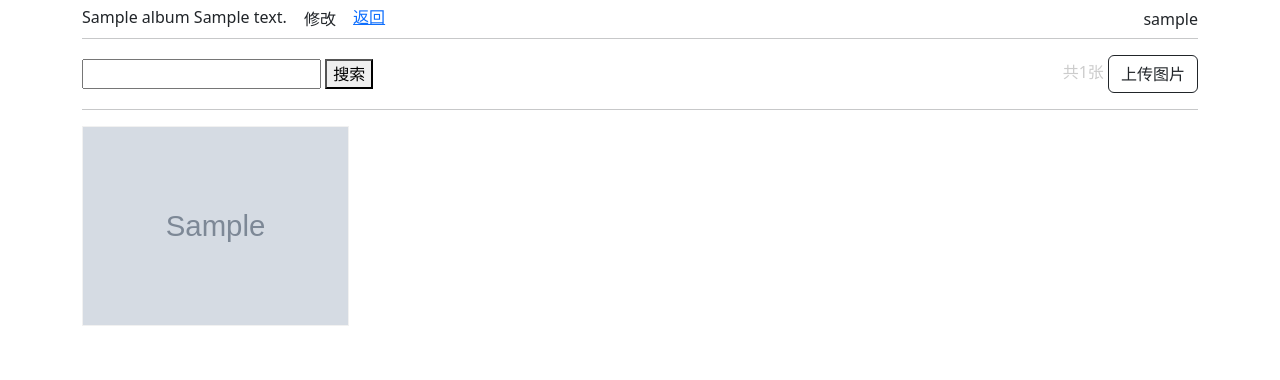
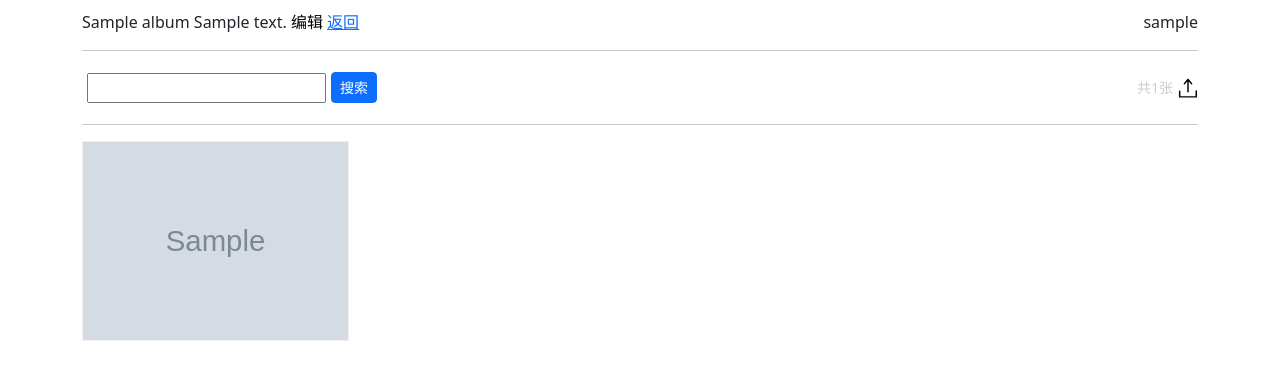
Before and after one commit to BlackIce417/NasCtr, a Django app: page /albums/1 in a window 1280 px wide. Shown: the top 380 px of the page. Run offline with Django 5.2, Linux system fonts and the light colour scheme; a user stored in the database is signed in; tables that the repository leaves empty hold one stand-in row (values such as "Sample post"); grey boxes marked "Sample" are stand-in pictures; some libraries are stand-ins or nearby versions.

Commit message:
some updates

```diff
--- a/NasCtr/settings.py
+++ b/NasCtr/settings.py
@@ -83,6 +83,7 @@ DATABASES = {
         'PASSWORD': 'test123!',
         'HOST': 'localhost',
         'PORT': '1433',
+        'CONN_MAX_AGE': 7200,
         'OPTIONS': {
             'driver': 'ODBC Driver 18 for SQL Server',
             'extra_params': 'TrustServerCertificate=yes;Encrypt=yes',
--- a/main/forms.py
+++ b/main/forms.py
@@ -6,3 +6,6 @@ class PictureForm(forms.Form):
                                   required=False,
                                   label="备注",
                                   initial="")
+
+    class Meta:
+        label_suffix = ""
--- a/main/static/css/album.css
+++ b/main/static/css/album.css
@@ -2,6 +2,66 @@
     display: flex;
     justify-content: space-between;
     align-items: center;
+    margin: 10px 0 0 0;
+}
+
+.album-nav .album-info .btn-edit-albuminfo {
+    padding: 0;
+    border: 0;
+    background-color: transparent;
+}
+
+#uploadimg .upload-box {
+    padding: 10px;
+}
+
+#uploadimg .img-box .btn-group-upload {
+    display: flex;
+    justify-content: flex-start;
+    align-items: center;
+}
+
+#uploadimg .upload-box .btn-group-upload button {
+    margin: 5px;
+}
+
+#uploadimg .input-field {
+    width: 100%;
+    display: flex;
+    margin: 10px 0;
+    align-items: center;
+}
+
+#uploadimg .input-field label {
+    width: 70px ;
+    text-align-last: justify;
+    white-space: nowrap;
+}
+
+#uploadimg .input-field input {
+    flex: 1;
+}
+
+#uploadimg .popup .head button {
+    border: none;
+    background-color: transparent;
+    font-size: 16px;
+    cursor: pointer;
+}
+
+#uploadimg .img-box {
+
+}
+
+#uploadimg .img-area {
+    display: grid;
+    grid-template-columns: repeat(4, 1fr);
+}
+
+#uploadimg .img-item {
+    height: 150px;
+    width: 150px;
+    background-color: transparent;
 }
 
 /* 遮罩层 */
@@ -153,6 +213,7 @@
 
 .upload-area {
     display: none;
+    z-index: 999;
 }
 
 /* 可点击放大的图片 */
@@ -287,4 +348,6 @@
 
 .album-options .album-info-r .picture-count {
     color: #cccccc;
+    margin: 5px;
+    font-size: 14px;
 }
--- /dev/null
+++ b/main/static/css/style.css
@@ -0,0 +1,21 @@
+.search-box {
+    display: flex;
+    justify-content: center;
+    align-items: center;
+    margin: 5px;
+}
+
+.search-box input {
+    margin-right: 5px;
+}
+
+.btn-upload-single-img {
+    width: 150px;
+    height: 150px;
+    padding: 0;
+    display: flex;
+    justify-content: center;
+    align-items: center;
+    border: none;
+    background-color: transparent;
+}
--- a/main/static/js/album.js
+++ b/main/static/js/album.js
@@ -4,13 +4,11 @@ $(document).ready(function () {
     })
     // $("#overlay").show()
     $("#btn-uploadimg").click(function () {
-        $(".upload-area").show();
-        $("#btn-uploadimg").hide();
+        $("#uploadimg").show();
     })
 
     $("#btn-cancelupload").click(function () {
-        $(".upload-area").hide()
-        $("#btn-uploadimg").show();
+        $("#uploadimg").hide();
     });
 
     $(document).on("click", ".picture-item", function (e) {
@@ -90,6 +88,18 @@ $(document).ready(function () {
     $(".picture-tag-wrapper").on("click", ".btn-add-tag", function (e) {
         $("#input-add-tag").show();
     });
+
+    $("#btn-upload-single-img").click(function(e) {
+        $("#upload-single-image").click();
+    });
+
+    $("#upload-single-image").change(function() {
+        let file = this.files[0];
+        if (file) {
+
+        }
+    })
+
 });
 function hidePopup(params) {
     $("#overlay").hide();
--- a/main/templates/main/album.html
+++ b/main/templates/main/album.html
@@ -6,6 +6,7 @@
     <meta name="viewport" content="width=device-width, initial-scale=1.0" />
     <link rel="stylesheet" href="{% static 'bootstrap-5.3.0-alpha1-dist/css/bootstrap.min.css' %}" />
     <link rel="stylesheet" href="{% static 'css/album.css' %}" />
+    <link rel="stylesheet" href="{% static 'css/style.css' %}" />
     <title>Album</title>
   </head>
   <body>
@@ -14,7 +15,7 @@
         <div class="album-info">
           <span>{{ album.name }}</span>
           <span>{{ album.description }}</span>
-          <button class="btn btn-edit-albuminfo">修改</button>
+          <button class="btn-edit-albuminfo">编辑</button>
           <form id="overlay" class="overlay" action="{% url 'main:edit-album' %}?album={{ album.id }}" method="post">
             {% csrf_token %}
             <div class="popup">
@@ -39,25 +40,54 @@
         </div>
         <span style="text-align: center;">{{ album.host.username }}</span>
       </nav>
-      <hr style="margin-top: 0;" />
+      <hr />
       <div class="album-options">
         <form action="#" method="post">
+          <div class="search-box">
             <input type="text" />
-          <button type="submit">搜索</button>
+            <button class="btn btn-primary btn-sm" type="submit">搜索</button>
+          </div>
         </form>
-        <div class="upload-area">
+        <div class="overlay" id="uploadimg">
+          <div class="popup" style="">
+            <div class="head d-flex justify-content-between align-items-center" style="margin: 0 10px;">
+              <p class="popup_title" style="border-bottom: none;text-align: left;">上传至: {{ album.name }}</p>
+              <button type="button">批量上传</button>
+            </div>
+            <hr style="margin: 0;" />
             <form action="#" method="post" enctype="multipart/form-data">
               {% csrf_token %}
-            {% comment %} <input type="file" name="userupload" />
-            <button type="submit">保存</button> {% endcomment %}
-            {{ pic_form.as_p }}
+              <div class="img-box">
+                <div class="img-area">
+                  <div class="img-item">
+                    <img src="#" style="width: 100%; height: 125px; transform-origin: 50% 50%;margin: 4px 0 3px;" id="img-item" alt="picture" />
+                  </div>
+                  <div class="upload-box">
+                    <button type="button" class="btn-upload-single-img" id="btn-upload-single-img">
+                      <svg t="1742264116856" class="icon" viewBox="0 0 1024 1024" version="1.1" xmlns="http://www.w3.org/2000/svg" p-id="3106" width="200" height="200">
+                        <path d="M997.28 56l-27.712 16A47.968 47.968 0 0 0 928 48v-32c28.864 0 55.072 15.456 69.28 40z m10.72 134.048h-32v-64h32v64z m0 128h-32v-64h32v64z m0 128h-32v-64h32v64z m0 128h-32v-64h32v64z m0 128h-32v-64h32v64z m0 128h-32v-64h32v64z m-8.8 134.464l-28.48-14.624c3.456-6.72 5.28-14.144 5.28-21.888v-33.952h32V928c0 12.864-3.04 25.28-8.8 36.48zM867.936 1008v-32h60.288l2.976-0.096 2.08 31.936-2.464 0.096-62.88 0.064z m-128 0v-32h64v32h-64z m-128 0v-32h64v32h-64z m-128 0v-32h64v32h-64z m-128 0v-32h64v32h-64z m-128 0v-32h64v32h-64z m-128 0v-32h64v32h-64zM16 901.888h32V928c0 9.728 2.88 18.976 8.192 26.88l-26.496 17.92A79.68 79.68 0 0 1 16 928v-26.112z m0-128h32v64h-32v-64z m0-128h32v64h-32v-64z m0-128h32v64h-32v-64z m0-128h32v64h-32v-64z m0-128h32v64h-32v-64z m0-128h32v64h-32v-64zM86.976 16.512l3.584 31.776c-17.088 1.92-31.776 12.928-38.592 28.544l-29.344-12.8A80.064 80.064 0 0 1 86.976 16.544zM216.128 16v32h-64v-32h64z m128 0v32h-64v-32h64z m128 0v32h-64v-32h64z m128 0v32h-64v-32h64z m128 0v32h-64v-32h64z m128 0v32h-64v-32h64zM928 16v32h-7.872v-32H928z" fill="#E2E2E2" p-id="3107"></path>
+                        <path d="M255.872 544v-32h480v32z" fill="#E8E8E8" p-id="3108"></path>
+                        <path d="M479.872 288h32v480h-32z" fill="#E8E8E8" p-id="3109"></path>
+                      </svg>
+                    </button>
+                    <input style="display: none;" type="file" name="image" id="upload-single-image" />
+                  </div>
+                </div>
+                <div class="btn-group-upload">
                   <button class="btn btn-primary" type="submit">保存</button>
                   <button class="btn btn-danger" id="btn-cancelupload" type="button">取消</button>
+                </div>
+              </div>
             </form>
           </div>
-        <div class="album-info-r">
-          <span class="picture-count">共{{pictures.count}}张</span>
-          <button class="btn btn-outline-dark" id="btn-uploadimg" type="button">上传图片</button>
+        </div>
+        <div class="album-info-r d-flex justify-content-center align-items-center">
+          <span class="picture-count">共{{ pictures.count }}张</span>
+          <button class="btn-upload-single-img" style="border: none;background-color: transparent;width: 20px;height: 20px;" id="btn-uploadimg" type="button">
+            <svg t="1742181099771" class="icon" viewBox="0 0 1024 1024" version="1.1" xmlns="http://www.w3.org/2000/svg" p-id="1505" width="20" height="20">
+              <path d="M351.232 325.632l122.88-148.48V706.56c0 22.528 14.336 36.864 37.888 36.864s37.888-14.336 37.888-36.864V177.152l122.88 148.48c14.336 14.336 37.888 14.336 52.224 0 14.336-14.336 14.336-36.864 0-52.224l-184.32-221.184C532.48 45.056 522.24 40.96 510.976 40.96s-22.528 4.096-29.696 11.264L299.008 273.408c-14.336 14.336-14.336 36.864 0 52.224 14.336 15.36 36.864 15.36 52.224 0z m583.68 307.2c-22.528 0-37.888 14.336-37.888 36.864v259.072H122.88V670.72c0-22.528-14.336-36.864-37.888-36.864s-36.864 14.336-36.864 36.864v296.96c0 22.528 14.336 36.864 37.888 36.864h849.92c22.528 0 37.888-14.336 37.888-36.864v-296.96c-1.024-22.528-15.36-37.888-38.912-37.888z" fill="#020202" p-id="1506"></path>
+            </svg>
+          </button>
         </div>
       </div>
       <hr />
--- a/main/templates/main/index.html
+++ b/main/templates/main/index.html
@@ -8,6 +8,7 @@
     <link rel="stylesheet" href="{% static 'bootstrap-5.3.0-alpha1-dist/css/bootstrap.min.css' %}" />
     <link rel="stylesheet" href="{% static 'css/index_style.css' %}" />
     <link rel="stylesheet" href="{% static 'css/album.css' %}" />
+    <link rel="stylesheet" href="{% static 'css/style.css' %}" />
   </head>
   <body>
     <div class="container">
```
Also changed, not shown: main/static/css/index_style.css (+0 -11 lines). Lines whose indentation alone changed are shown as unchanged.
